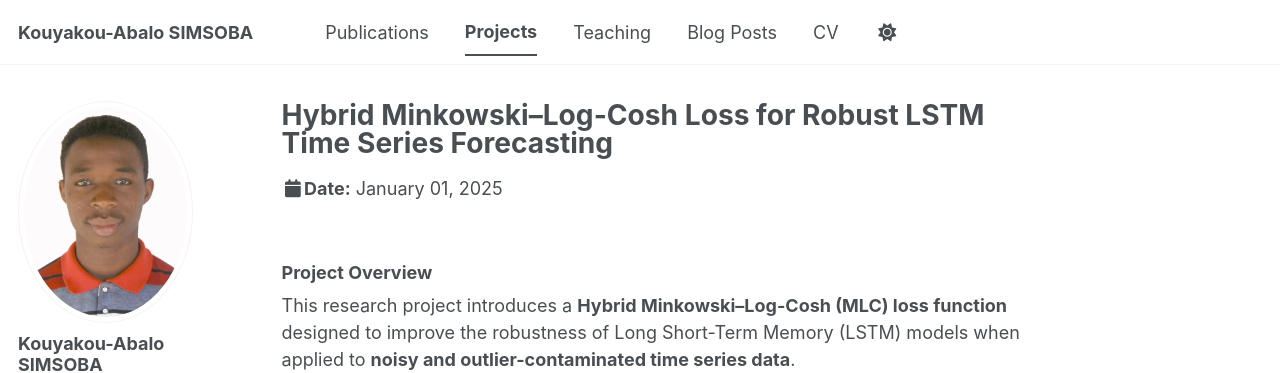
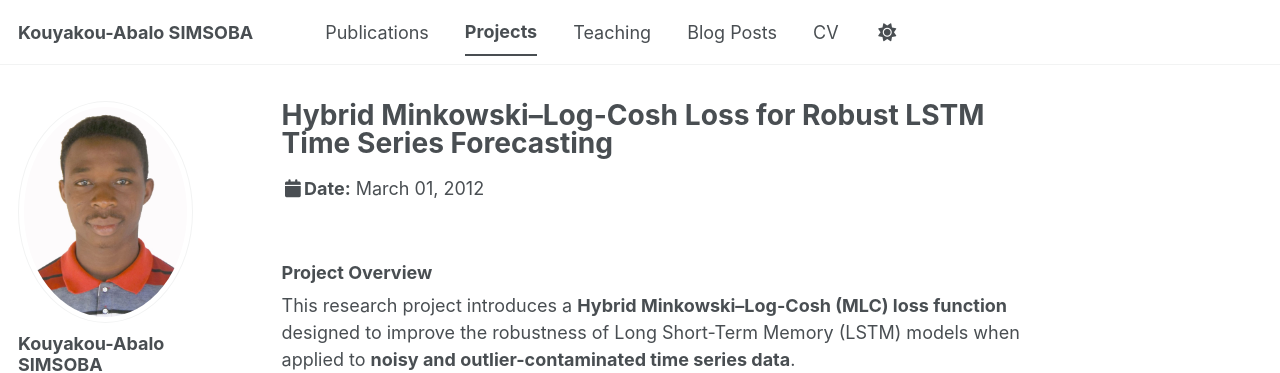
Before and after one commit to simsoba-research/simsoba-research.github.io, a Jekyll site: the page built from _talks/2012-03-01-talk-1.md, in a window 1280 px wide and 900 px high. Shown: the top 373 px of the window. Built offline with Jekyll 4.4.1, drawn with Linux system fonts in a browser that asks for light colours; some web fonts are replaced; a script bundle is joined from its source files by our own code; library files that are not in the unit come from our copies; part of the change alters nothing that is shown.

Commit message:
Update 2012-03-01-talk-1.md

```diff
--- a/_talks/2012-03-01-talk-1.md
+++ b/_talks/2012-03-01-talk-1.md
@@ -3,8 +3,7 @@ title: "Hybrid Minkowski–Log-Cosh Loss for Robust LSTM Time Series Forecasting
 collection: talks
 type: "Research Project"
 permalink: /projects/hybrid-mlc-lstm-forecasting
-venue: "Master’s Research Project (Published)"
-date: 2025-01-01
+
 location: "AIMS South Africa & Stellenbosch University"
 ---
 
```
